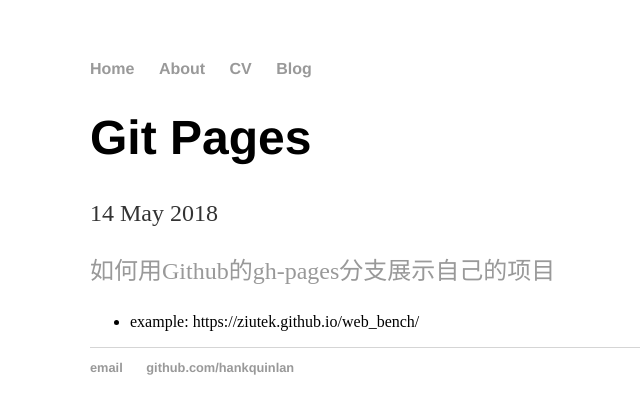
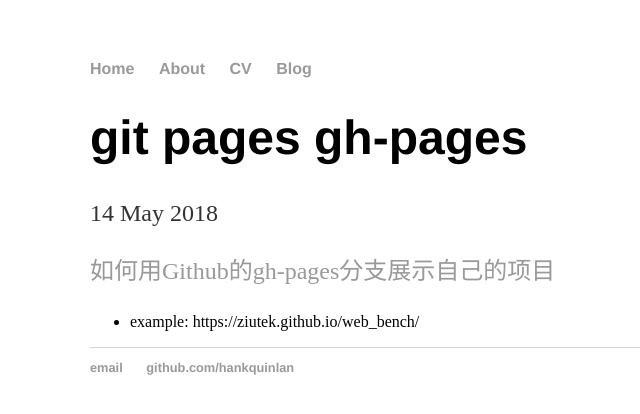
Before and after one commit to ethanhome/ethanhome.github.io, a Jekyll site: the page built from _posts/2018-05-14-git-pages.md, in a window 1280 px wide. Shown: the top 414 px of the page, without its empty margins (102-742 px from the left). Built offline with Jekyll 4.4.1, drawn with Linux system fonts in a browser that asks for light colours; our own code applies the rules of GitHub Pages for plain Markdown files.

Commit message:
Update 2018-05-14-git-pages.md

```diff
--- a/_posts/2018-05-14-git-pages.md
+++ b/_posts/2018-05-14-git-pages.md
@@ -1,2 +1,8 @@
+---
+layout: post
+title: "git pages gh-pages"
+date: 2018-05-14
+---
+
 [如何用Github的gh-pages分支展示自己的项目](https://www.cnblogs.com/MuYunyun/p/6082359.html)
 - example: https://ziutek.github.io/web_bench/
```
